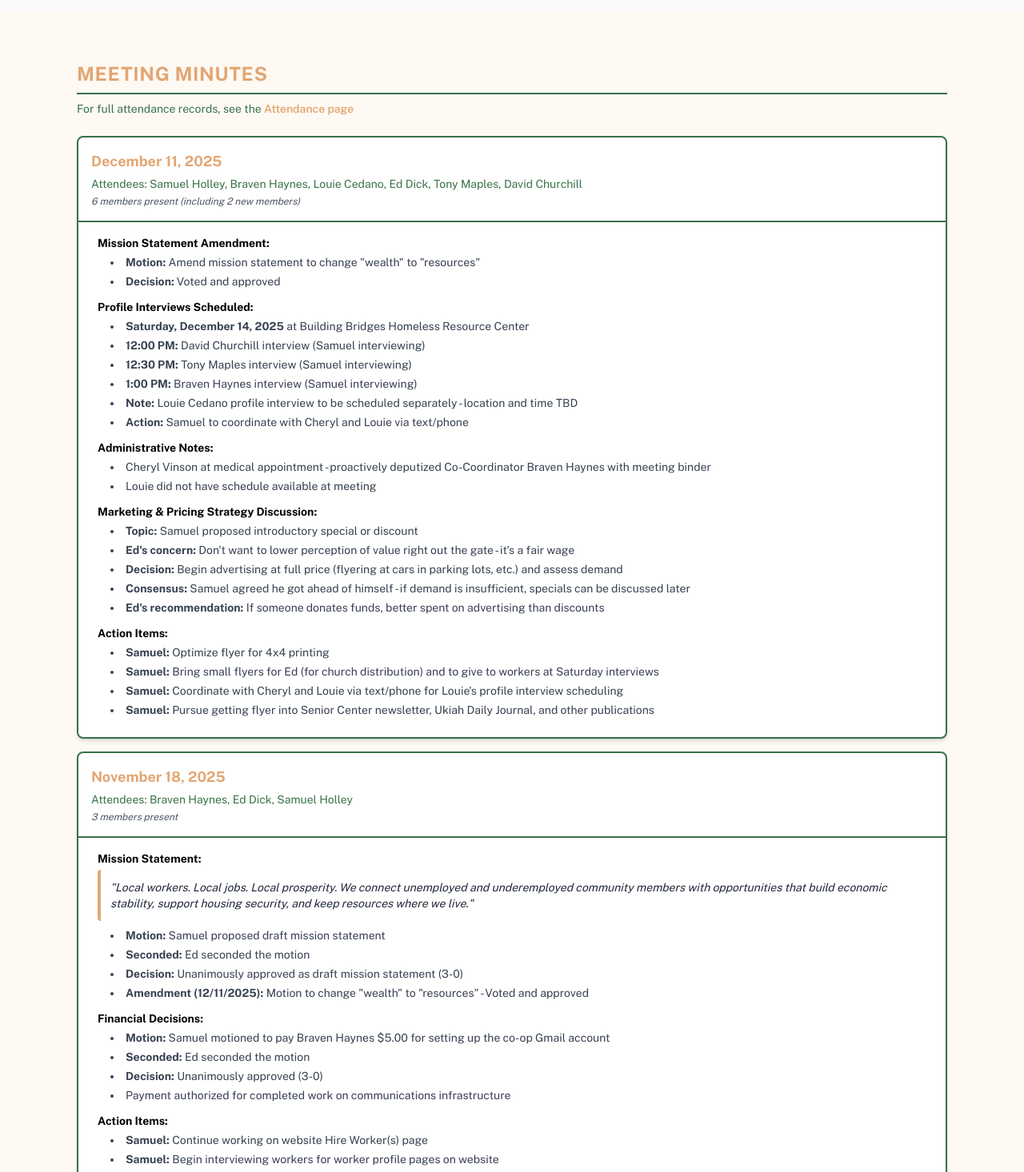
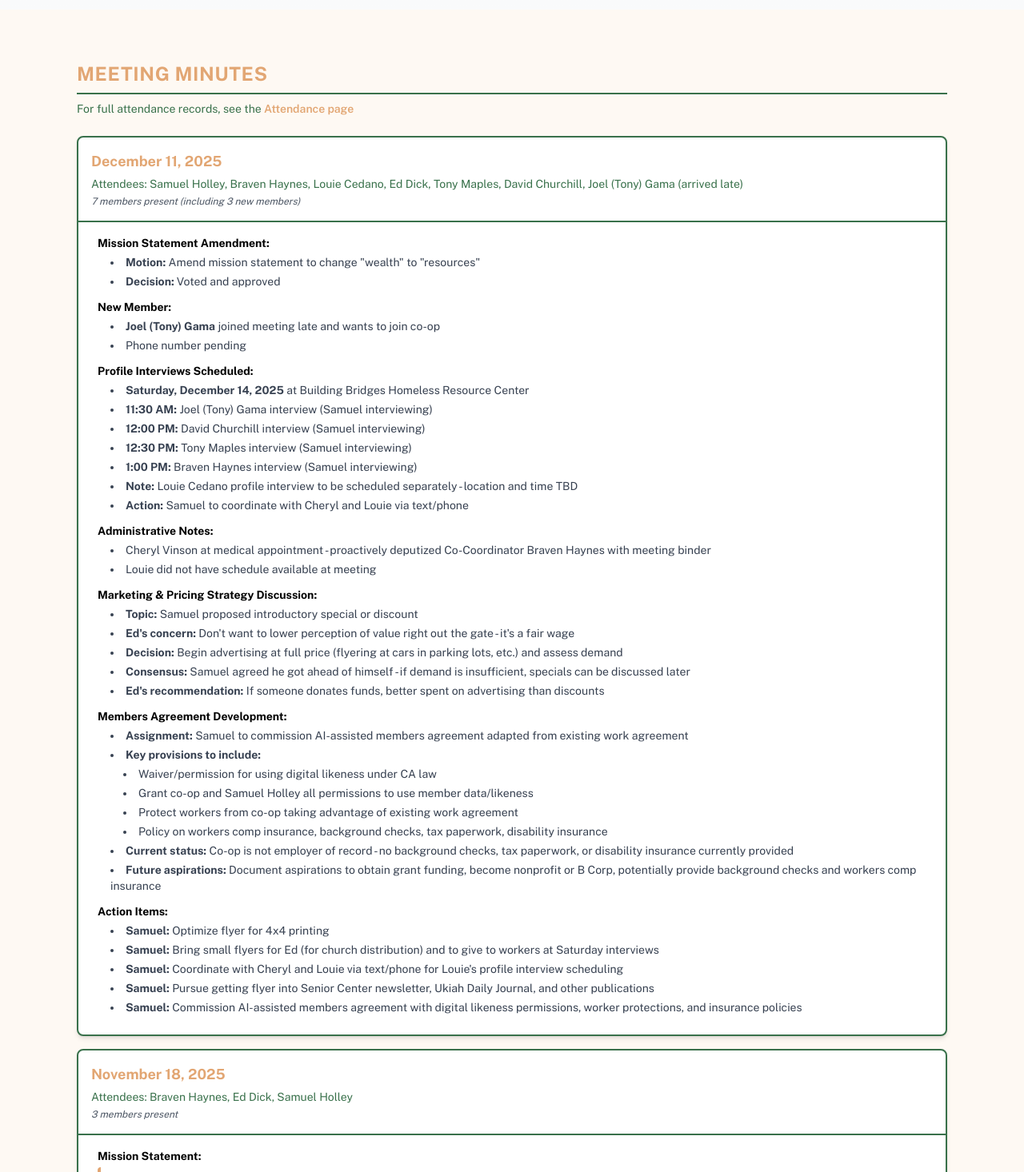
Before and after one commit to samuelmholley1/mendolaborcoop.ukiahumc.org, a Next.js app: page /records in a window 1280 px wide. Shown: the part 1372-2838 px from the top of the page at 80% size. Built offline with nearby package versions, Linux system fonts and the light colour scheme.

Commit message:
Add Joel (Tony) Gama as new member and members agreement discussion to December 11 meeting

```diff
--- a/pages/attendance.tsx
+++ b/pages/attendance.tsx
@@ -14,13 +14,15 @@ const AttendancePage: React.FC = () => {
       date: 'December 11, 2025',
       time: '10:00 AM',
       location: 'Building Bridges Homeless Resource Center',
+      notes: 'Joel (Tony) Gama arrived late',
       attendees: [
         { name: 'Samuel Holley', phone: '714-496-7006', email: 'sam@samuelholley.com' },
         { name: 'Braven Haynes', phone: '559-880-0960', email: 'bravenhaynes@gmail.com' },
         { name: 'Louie Cedano', phone: '707-510-7199', email: 'louieboy3182@gmail.com' },
         { name: 'Ed Dick', phone: '707-952-2134', email: 'edwardpdick@gmail.com' },
         { name: 'Tony Maples', phone: '707-510-9708' },
-        { name: 'David Churchill', phone: '707-313-2339' }
+        { name: 'David Churchill', phone: '707-313-2339' },
+        { name: 'Joel (Tony) Gama', phone: 'Pending' }
       ]
     },
     {
--- a/pages/records.tsx
+++ b/pages/records.tsx
@@ -191,10 +191,10 @@ const RecordsPage: React.FC = () => {
                     December 11, 2025
                   </h3>
                   <p className="text-sm text-moss mb-1">
-                    Attendees: Samuel Holley, Braven Haynes, Louie Cedano, Ed Dick, Tony Maples, David Churchill
+                    Attendees: Samuel Holley, Braven Haynes, Louie Cedano, Ed Dick, Tony Maples, David Churchill, Joel (Tony) Gama (arrived late)
                   </p>
                   <p className="text-xs text-gray-600 italic">
-                    6 members present (including 2 new members)
+                    7 members present (including 3 new members)
                   </p>
                 </div>
                 <div className="space-y-3 text-sm">
@@ -206,9 +206,17 @@ const RecordsPage: React.FC = () => {
                     </ul>
                   </div>
                   <div>
+                    <p className="font-bold text-black mb-1">New Member:</p>
+                    <ul className="list-disc list-inside text-gray-700 ml-4 space-y-1">
+                      <li><strong>Joel (Tony) Gama</strong> joined meeting late and wants to join co-op</li>
+                      <li>Phone number pending</li>
+                    </ul>
+                  </div>
+                  <div>
                     <p className="font-bold text-black mb-1">Profile Interviews Scheduled:</p>
                     <ul className="list-disc list-inside text-gray-700 ml-4 space-y-1">
                       <li><strong>Saturday, December 14, 2025</strong> at Building Bridges Homeless Resource Center</li>
+                      <li><strong>11:30 AM:</strong> Joel (Tony) Gama interview (Samuel interviewing)</li>
                       <li><strong>12:00 PM:</strong> David Churchill interview (Samuel interviewing)</li>
                       <li><strong>12:30 PM:</strong> Tony Maples interview (Samuel interviewing)</li>
                       <li><strong>1:00 PM:</strong> Braven Haynes interview (Samuel interviewing)</li>
@@ -234,12 +242,26 @@ const RecordsPage: React.FC = () => {
                     </ul>
                   </div>
                   <div>
+                    <p className="font-bold text-black mb-1">Members Agreement Development:</p>
+                    <ul className="list-disc list-inside text-gray-700 ml-4 space-y-1">
+                      <li><strong>Assignment:</strong> Samuel to commission AI-assisted members agreement adapted from existing work agreement</li>
+                      <li><strong>Key provisions to include:</strong></li>
+                      <li className="ml-4">Waiver/permission for using digital likeness under CA law</li>
+                      <li className="ml-4">Grant co-op and Samuel Holley all permissions to use member data/likeness</li>
+                      <li className="ml-4">Protect workers from co-op taking advantage of existing work agreement</li>
+                      <li className="ml-4">Policy on workers comp insurance, background checks, tax paperwork, disability insurance</li>
+                      <li><strong>Current status:</strong> Co-op is not employer of record - no background checks, tax paperwork, or disability insurance currently provided</li>
+                      <li><strong>Future aspirations:</strong> Document aspirations to obtain grant funding, become nonprofit or B Corp, potentially provide background checks and workers comp insurance</li>
+                    </ul>
+                  </div>
+                  <div>
                     <p className="font-bold text-black mb-1">Action Items:</p>
                     <ul className="list-disc list-inside text-gray-700 ml-4 space-y-1">
                       <li><strong>Samuel:</strong> Optimize flyer for 4x4 printing</li>
                       <li><strong>Samuel:</strong> Bring small flyers for Ed (for church distribution) and to give to workers at Saturday interviews</li>
                       <li><strong>Samuel:</strong> Coordinate with Cheryl and Louie via text/phone for Louie's profile interview scheduling</li>
                       <li><strong>Samuel:</strong> Pursue getting flyer into Senior Center newsletter, Ukiah Daily Journal, and other publications</li>
+                      <li><strong>Samuel:</strong> Commission AI-assisted members agreement with digital likeness permissions, worker protections, and insurance policies</li>
                     </ul>
                   </div>
                 </div>
```
